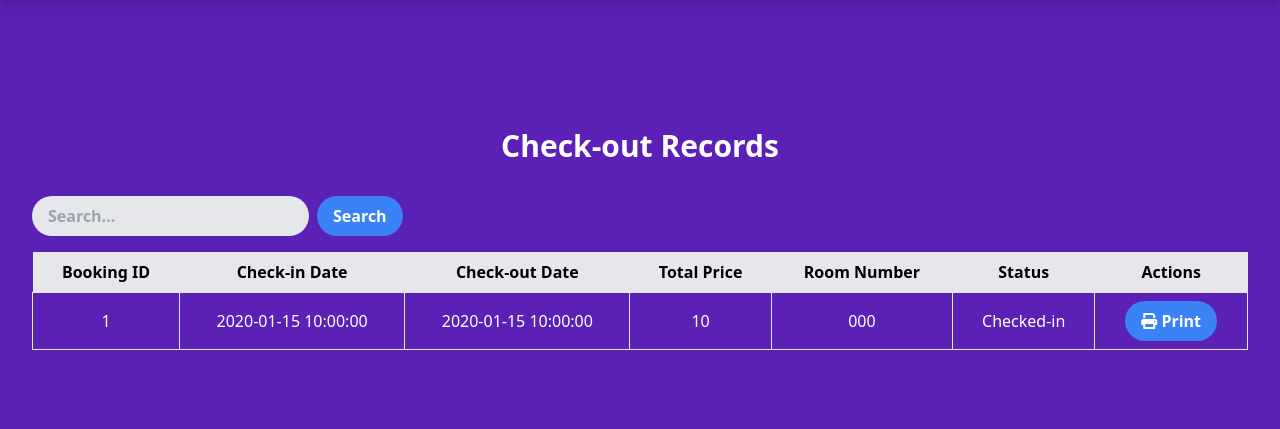
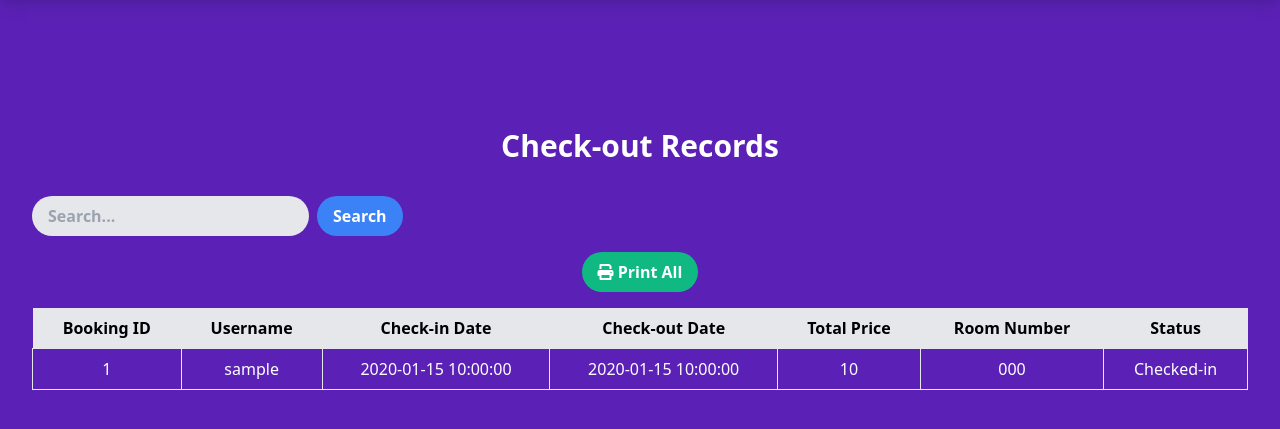
Before and after one commit to Jonear7/Dashboard-Bloom-Web, a PHP site: page /checkout.php in a window 1280 px wide. Shown: the part 64-493 px from the top of the page. Run offline with PHP 8.4, Linux system fonts and the light colour scheme; tables that the repository leaves empty or names only in its code hold one stand-in row (values such as "Sample post"); some libraries are stand-ins or nearby versions.

Commit message:
add username to checkout

```diff
--- a/checkout.php
+++ b/checkout.php
@@ -18,10 +18,10 @@ if ($_SERVER["REQUEST_METHOD"] == "GET") {
 }
 
 // Build the query based on search
-$query = "SELECT * FROM checkin_out WHERE 1=1";
+$query = "SELECT c.*, u.username FROM checkin_out c JOIN users u ON c.user_id = u.user_id WHERE 1=1";
 
 if ($search) {
-    $query .= " AND (booking_id LIKE '%$search%' OR room_number LIKE '%$search%' OR status LIKE '%$search%')";
+    $query .= " AND (c.booking_id LIKE '%$search%' OR c.room_number LIKE '%$search%' OR c.status LIKE '%$search%' OR u.username LIKE '%$search%')";
 }
 
 // Read Operation
@@ -41,6 +41,22 @@ mysqli_close($conn);
     <!-- Include Tailwind CSS -->
     <link href="https://cdn.jsdelivr.net/npm/tailwindcss@2.2.19/dist/tailwind.min.css" rel="stylesheet">
     <link rel="stylesheet" href="https://cdnjs.cloudflare.com/ajax/libs/font-awesome/6.0.0-beta3/css/all.min.css">
+    <script>
+        function printAll() {
+            var content = document.getElementById('checkin-out-table').innerHTML;
+            var mywindow = window.open('', 'Print', 'height=600,width=800');
+            mywindow.document.write('<html><head><title>Check-out Records</title>');
+            mywindow.document.write('<link href="https://cdn.jsdelivr.net/npm/tailwindcss@2.2.19/dist/tailwind.min.css" rel="stylesheet">');
+            mywindow.document.write('</head><body >');
+            mywindow.document.write(content);
+            mywindow.document.write('</body></html>');
+            mywindow.document.close();
+            mywindow.focus();
+            mywindow.print();
+            mywindow.close();
+            return true;
+        }
+    </script>
 </head>
 <body class="bg-purple-800 text-white">
     <?php include 'bar.php'; ?>
@@ -57,34 +73,37 @@ mysqli_close($conn);
                 </div>
             </form>
 
+            <!-- Print All button -->
+            <div class="mb-4 text-center">
+                <button onclick="printAll()" class="bg-green-500 hover:bg-green-700 text-white font-bold py-2 px-4 rounded-full">
+                    <i class="fas fa-print"></i> Print All
+                </button>
+            </div>
+
             <!-- Display checkin_out records -->
-            <div class="overflow-x-auto">
+            <div id="checkin-out-table" class="overflow-x-auto">
                 <table class="table-auto w-full">
                     <thead>
                         <tr class="bg-gray-200 text-black">
                             <th class="px-4 py-2">Booking ID</th>
+                            <th class="px-4 py-2">Username</th>
                             <th class="px-4 py-2">Check-in Date</th>
                             <th class="px-4 py-2">Check-out Date</th>
                             <th class="px-4 py-2">Total Price</th>
                             <th class="px-4 py-2">Room Number</th>
                             <th class="px-4 py-2">Status</th>
-                            <th class="px-4 py-2">Actions</th>
                         </tr>
                     </thead>
                     <tbody>
                         <?php foreach ($checkin_out_records as $record): ?>
                             <tr class="text-center">
                                 <td class="border px-4 py-2"><?php echo $record['booking_id']; ?></td>
+                                <td class="border px-4 py-2"><?php echo $record['username']; ?></td>
                                 <td class="border px-4 py-2"><?php echo $record['checkin_date']; ?></td>
                                 <td class="border px-4 py-2"><?php echo $record['checkout_date']; ?></td>
                                 <td class="border px-4 py-2"><?php echo $record['total_price']; ?></td>
                                 <td class="border px-4 py-2"><?php echo $record['room_number']; ?></td>
                                 <td class="border px-4 py-2"><?php echo $record['status']; ?></td>
-                                <td class="border px-4 py-2 text-center">
-                                    <button onclick="window.open('generate_pdf.php?booking_id=<?php echo $record['booking_id']; ?>', '_blank')" class="bg-blue-500 hover:bg-green-700 text-white font-bold py-2 px-4 rounded-full">
-                                        <i class="fas fa-print"></i> Print
-                                    </button>
-                                </td>
                             </tr>
                         <?php endforeach; ?>
                     </tbody>
```
Also changed, not shown: bookings.php (+16 -8 lines).
